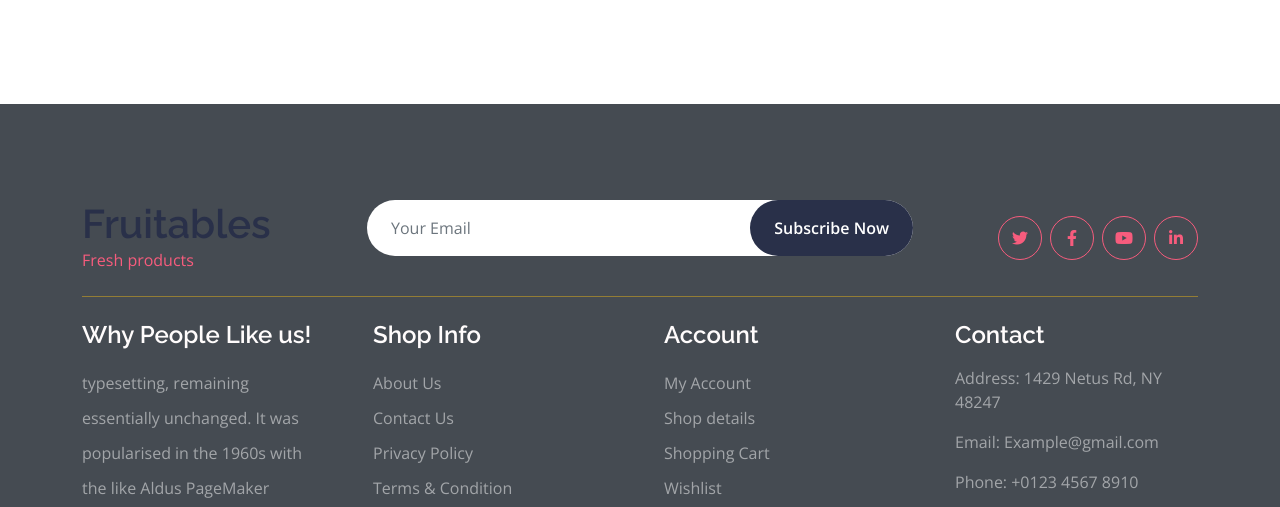
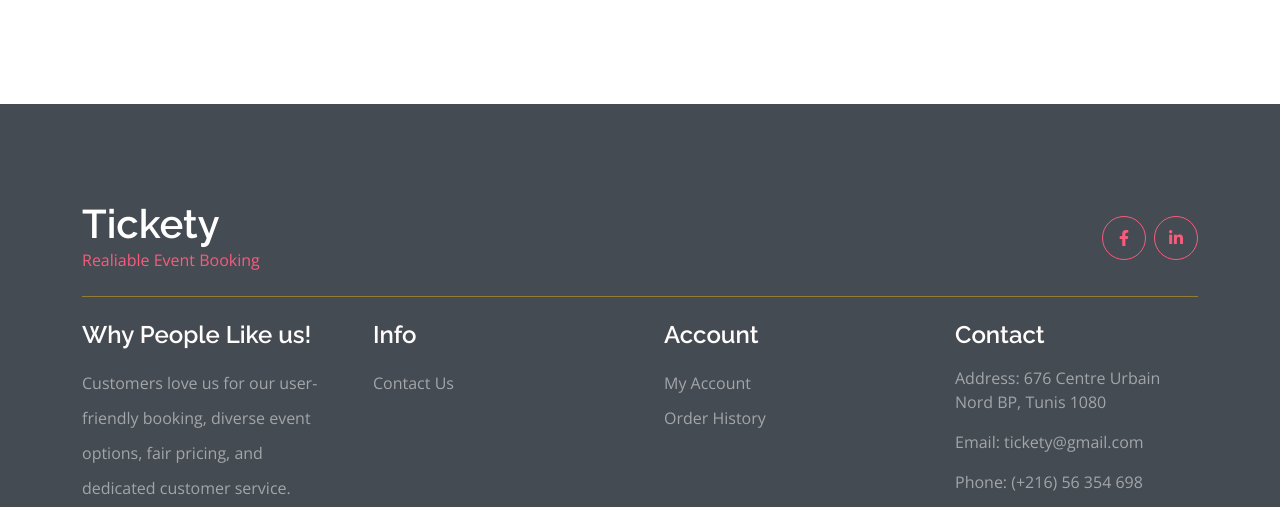
Before and after one commit to Iyed73/ticketing-platform, a PHP site: page /eventPage.php in a window 1280 px wide. Shown: the part 1337-1844 px from the top of the page. Run offline with PHP 8.4, Linux system fonts and the light colour scheme; some libraries are stand-ins or nearby versions.

Commit message:
refined contact page + footer + copyright

```diff
--- a/eventPage.php
+++ b/eventPage.php
@@ -2,6 +2,7 @@
 <html lang="en">
 
     <head>
+        <title>[EVENT_NAME]</title>
         <?php include 'src/Views/header.php' ?>
     </head>
 
--- a/index.php
+++ b/index.php
@@ -1,6 +1,7 @@
 <!DOCTYPE html>
 <html lang="en">
     <head>
+        <title>Tickety - Event Booking Platform</title>
         <?php include 'src/Views/header.php' ?>
     </head>
 
--- a/src/Views/copyright.php
+++ b/src/Views/copyright.php
@@ -1,15 +1,9 @@
 <div class="container-fluid copyright bg-dark py-4">
-            <div class="container">
-                <div class="row">
-                    <div class="col-md-6 text-center text-md-start mb-3 mb-md-0">
-                        <span class="text-light"><a href="#"><i class="fas fa-copyright text-light me-2"></i>Your Site Name</a>, All right reserved.</span>
-                    </div>
-                    <div class="col-md-6 my-auto text-center text-md-end text-white">
-                        <!--/*** This template is free as long as you keep the below author’s credit link/attribution link/backlink. ***/-->
-                        <!--/*** If you'd like to use the template without the below author’s credit link/attribution link/backlink, ***/-->
-                        <!--/*** you can purchase the Credit Removal License from "https://htmlcodex.com/credit-removal". ***/-->
-                        Designed By <a class="border-bottom" href="https://htmlcodex.com">HTML Codex</a> Distributed By <a class="border-bottom" href="https://themewagon.com">ThemeWagon</a>
-                    </div>
-                </div>
+    <div class="container">
+        <div class="row">
+            <div class="col-md-6 text-center text-md-start mb-3 mb-md-0">
+                <span class="text-light"><a href="index.php"><i class="fas fa-copyright text-light me-2"></i>Tickety</a>, All right reserved.</span>
             </div>
         </div>
+    </div>
+</div>
--- a/src/Views/footer.php
+++ b/src/Views/footer.php
@@ -4,22 +4,20 @@
                     <div class="row g-4">
                         <div class="col-lg-3">
                             <a href="#">
-                                <h1 class="text-primary mb-0">Fruitables</h1>
-                                <p class="text-secondary mb-0">Fresh products</p>
+                                <h1 class="text-white mb-0">Tickety</h1>
+                                <p class="text-secondary mb-0">Realiable Event Booking</p>
                             </a>
                         </div>
-                        <div class="col-lg-6">
+                        <!-- <div class="col-lg-6">
                             <div class="position-relative mx-auto">
                                 <input class="form-control border-0 w-100 py-3 px-4 rounded-pill" type="number" placeholder="Your Email">
                                 <button type="submit" class="btn btn-primary border-0 border-secondary py-3 px-4 position-absolute rounded-pill text-white" style="top: 0; right: 0;">Subscribe Now</button>
                             </div>
-                        </div>
-                        <div class="col-lg-3">
+                        </div> -->
+                        <div class="col-lg-9">
                             <div class="d-flex justify-content-end pt-3">
-                                <a class="btn  btn-outline-secondary me-2 btn-md-square rounded-circle" href=""><i class="fab fa-twitter"></i></a>
-                                <a class="btn btn-outline-secondary me-2 btn-md-square rounded-circle" href=""><i class="fab fa-facebook-f"></i></a>
-                                <a class="btn btn-outline-secondary me-2 btn-md-square rounded-circle" href=""><i class="fab fa-youtube"></i></a>
-                                <a class="btn btn-outline-secondary btn-md-square rounded-circle" href=""><i class="fab fa-linkedin-in"></i></a>
+                                <a class="btn btn-outline-secondary me-2 btn-md-square rounded-circle" href="https://www.facebook.com/insat.rnu.tn"><i class="fab fa-facebook-f"></i></a>
+                                <a class="btn btn-outline-secondary btn-md-square rounded-circle" href="https://www.linkedin.com/school/national-institute-of-applied-science-and-technology/"><i class="fab fa-linkedin-in"></i></a>
                             </div>
                         </div>
                     </div>
@@ -28,40 +26,31 @@
                     <div class="col-lg-3 col-md-6">
                         <div class="footer-item">
                             <h4 class="text-light mb-3">Why People Like us!</h4>
-                            <p class="mb-4">typesetting, remaining essentially unchanged. It was
-                                popularised in the 1960s with the like Aldus PageMaker including of Lorem Ipsum.</p>
-                            <a href="" class="btn border-secondary py-2 px-4 rounded-pill text-primary">Read More</a>
+                            <p class="mb-4">
+                                Customers love us for our user-friendly booking, diverse event options, fair pricing, and dedicated customer service. Experience the difference!
+                            </p>
+                            <!-- <a href="" class="btn border-secondary py-2 px-4 rounded-pill text-white">Read More</a> -->
                         </div>
                     </div>
                     <div class="col-lg-3 col-md-6">
                         <div class="d-flex flex-column text-start footer-item">
-                            <h4 class="text-light mb-3">Shop Info</h4>
-                            <a class="btn-link" href="">About Us</a>
+                            <h4 class="text-light mb-3">Info</h4>
                             <a class="btn-link" href="">Contact Us</a>
-                            <a class="btn-link" href="">Privacy Policy</a>
-                            <a class="btn-link" href="">Terms & Condition</a>
-                            <a class="btn-link" href="">Return Policy</a>
-                            <a class="btn-link" href="">FAQs & Help</a>
                         </div>
                     </div>
                     <div class="col-lg-3 col-md-6">
                         <div class="d-flex flex-column text-start footer-item">
                             <h4 class="text-light mb-3">Account</h4>
                             <a class="btn-link" href="">My Account</a>
-                            <a class="btn-link" href="">Shop details</a>
-                            <a class="btn-link" href="">Shopping Cart</a>
-                            <a class="btn-link" href="">Wishlist</a>
                             <a class="btn-link" href="">Order History</a>
-                            <a class="btn-link" href="">International Orders</a>
                         </div>
                     </div>
                     <div class="col-lg-3 col-md-6">
                         <div class="footer-item">
                             <h4 class="text-light mb-3">Contact</h4>
-                            <p>Address: 1429 Netus Rd, NY 48247</p>
-                            <p>Email: Example@gmail.com</p>
-                            <p>Phone: +0123 4567 8910</p>
-                            <p>Payment Accepted</p>
+                            <p>Address: 676 Centre Urbain Nord BP, Tunis 1080</p>
+                            <p>Email: tickety@gmail.com</p>
+                            <p>Phone: (+216) 56 354 698</p>
                             <img src="img/payment.png" class="img-fluid" alt="">
                         </div>
                     </div>
--- a/src/Views/header.php
+++ b/src/Views/header.php
@@ -1,5 +1,5 @@
 <meta charset="utf-8">
-<title>Tickety - Event Booking Platform</title>
+
 <meta content="width=device-width, initial-scale=1.0" name="viewport">
 <meta content="" name="keywords">
 <meta content="" name="description">
--- a/src/Views/navbar.php
+++ b/src/Views/navbar.php
@@ -13,13 +13,8 @@ $role = isset($_SESSION['role']) ? $_SESSION['role'] : null;
             <div class="container topbar bg-primary d-none d-lg-block">
                 <div class="d-flex justify-content-between">
                     <div class="top-info ps-2">
-                        <small class="me-3"><i class="fas fa-map-marker-alt me-2 text-secondary"></i> <a href="#" class="text-white">Wall Street, Tunisia</a></small>
-                        <small class="me-3"><i class="fas fa-envelope me-2 text-secondary"></i><a href="#" class="text-white">Email@Example.com</a></small>
-                    </div>
-                    <div class="top-link pe-2">
-                        <a href="#" class="text-white"><small class="text-white mx-2">Privacy Policy</small>/</a>
-                        <a href="#" class="text-white"><small class="text-white mx-2">Terms of Use</small>/</a>
-                        <a href="#" class="text-white"><small class="text-white ms-2">Sales and Refunds</small></a>
+                        <small class="me-3"><i class="fas fa-map-marker-alt me-2 text-secondary"></i> <a href="#" class="text-white">Centre Urbain, Tunisie</a></small>
+                        <small class="me-3"><i class="fas fa-envelope me-2 text-secondary"></i><a href="#" class="text-white">tickety@gmail.com</a></small>
                     </div>
                 </div>
             </div>
```
Also changed, not shown: contact.php (+14 -43 lines).
